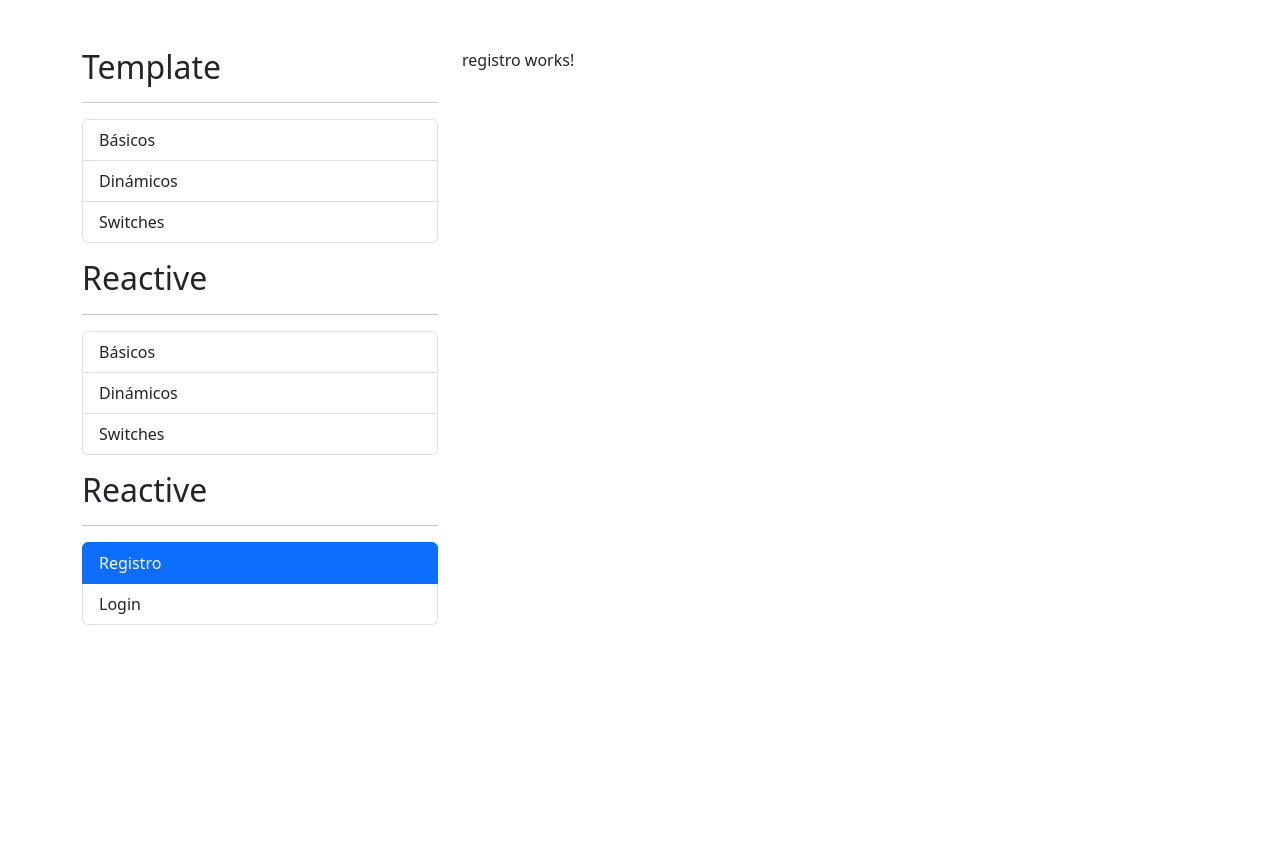
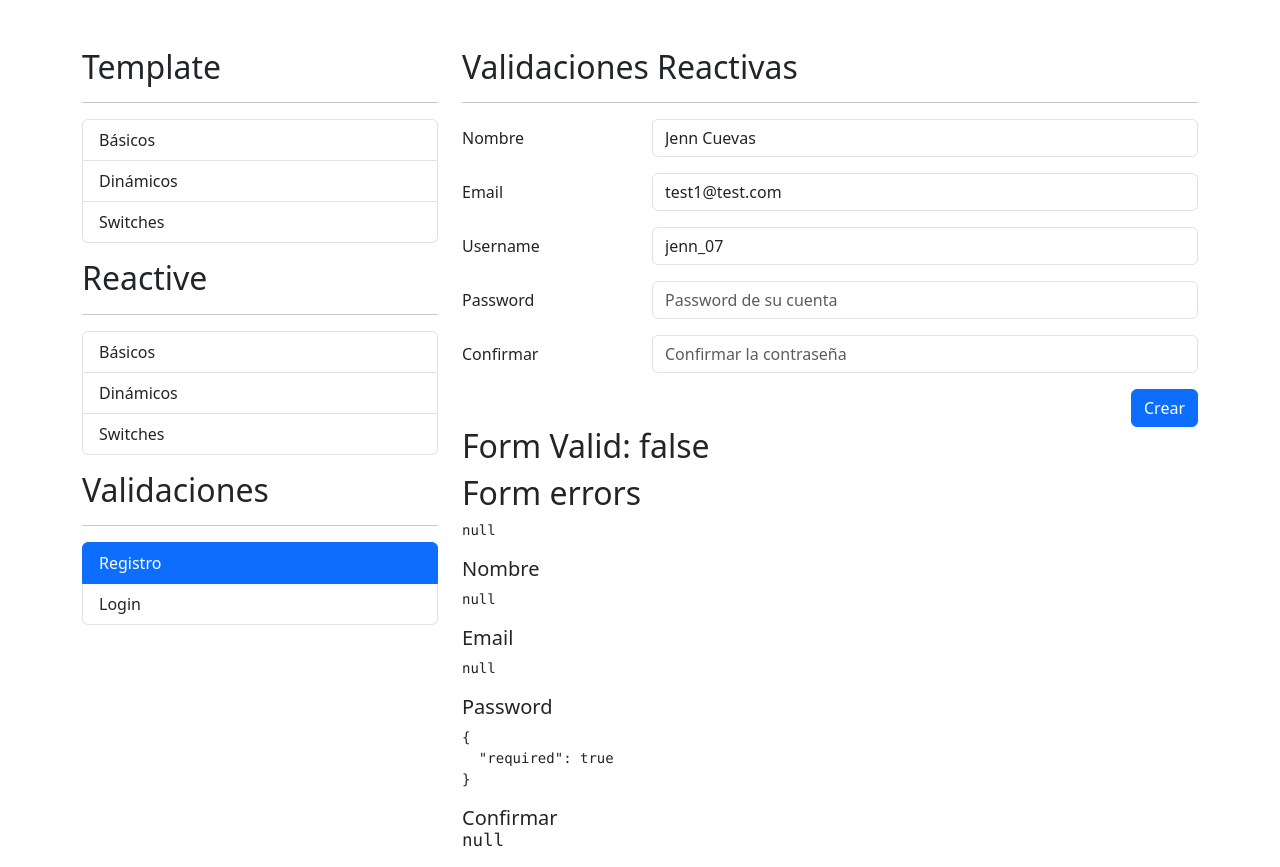
Before and after one commit to Jenn7895/formulariosApp, an Angular app: page /auth/registro in a window 1280 px wide. Before the commit the page ends 800 px from the top, so only its background shows below. Built offline with nearby package versions, Linux system fonts and the light colour scheme; no server answers.

Commit message:
Validaciones asincronas

```diff
--- a/src/app/app.module.ts
+++ b/src/app/app.module.ts
@@ -1,6 +1,6 @@
 import { NgModule } from '@angular/core';
 import { BrowserModule } from '@angular/platform-browser';
-
+import { HttpClientModule } from "@angular/common/http";
 import { AppRoutingModule } from './app-routing.module';
 import { AppComponent } from './app.component';
 import { SharedModule } from './shared/shared.module';
@@ -12,6 +12,7 @@
   imports: [
     BrowserModule,
     AppRoutingModule,
+    HttpClientModule,
     SharedModule
   ],
   providers: [],
--- a/src/app/auth/auth-routing.module.ts
+++ b/src/app/auth/auth-routing.module.ts
@@ -1,7 +1,8 @@
 import { NgModule } from '@angular/core';
 import { RouterModule, Routes } from '@angular/router';
+
+import { LoginComponent } from './pages/login/login.component';
 import { RegistroComponent } from './pages/registro/registro.component';
-import { LoginComponent } from './pages/login/login.component';
 
 const routes: Routes = [
   {
@@ -9,7 +10,7 @@
     children: [
       { path: 'registro', component: RegistroComponent },
       { path: 'login', component:LoginComponent },
-      { path: '**', redirectTo:'login' }
+      { path: '**', redirectTo:'registro' }
     ]
   }
 ];
--- a/src/app/auth/auth.module.ts
+++ b/src/app/auth/auth.module.ts
@@ -1,5 +1,6 @@
 import { NgModule } from '@angular/core';
 import { CommonModule } from '@angular/common';
+import { ReactiveFormsModule } from '@angular/forms';
 
 import { AuthRoutingModule } from './auth-routing.module';
 import { RegistroComponent } from './pages/registro/registro.component';
@@ -13,7 +14,8 @@
   ],
   imports: [
     CommonModule,
-    AuthRoutingModule
+    AuthRoutingModule,
+    ReactiveFormsModule
   ]
 })
 export class AuthModule { }
--- a/src/app/auth/pages/registro/registro.component.html
+++ b/src/app/auth/pages/registro/registro.component.html
@@ -1 +1,119 @@
-<p>registro works!</p>
+<h2>Validaciones Reactivas</h2>
+<hr>
+
+<div class="row">
+    <div class="col">
+
+        <form autocomplete="off"
+                [formGroup]="miFormulario"
+                (ngSubmit)="submitFormulario()">
+
+            <!-- Nombre -->
+            <div class="row mb-3">
+                <label class="col-sm-3 col-form-label">Nombre</label>
+                <div class="col-sm-9">
+                    <input type="text"
+                            class="form-control"
+                            formControlName="nombre"
+                            placeholder="Nombre del usuario">
+
+                    <span class="form-text text-danger"
+                            *ngIf="campoNoValido('nombre')">
+                        Debe de ser en formato de nombre y apellido
+                    </span>
+                </div>
+            </div>
+
+            <!-- Email -->
+            <div class="row mb-3">
+                <label class="col-sm-3 col-form-label">Email</label>
+                <div class="col-sm-9">
+                    <input type="email"
+                            class="form-control"
+                            formControlName="email"
+                            placeholder="Email del usuario">
+
+                    <span class="form-text text-danger"
+                            *ngIf="campoNoValido('email')">
+                        El correo es obligatorio
+                    </span>
+                </div>
+            </div>
+
+            <!-- Username -->
+            <div class="row mb-3">
+                <label class="col-sm-3 col-form-label">Username</label>
+                <div class="col-sm-9">
+                    <input type="text"
+                            class="form-control"
+                            formControlName="username"
+                            placeholder="Nombre código del usuario">
+                    <span class="form-text text-danger"
+                            *ngIf="campoNoValido('username')">
+                        El username no puede ser Strider
+                    </span>
+                </div>
+            </div>
+
+            <!-- Password -->
+            <div class="row mb-3">
+                <label class="col-sm-3 col-form-label">Password</label>
+                <div class="col-sm-9">
+                    <input type="password"
+                            class="form-control"
+                            formControlName="password"
+                            placeholder="Password de su cuenta">
+
+                    <span class="form-text text-danger"
+                            *ngIf="campoNoValido('password')">
+                        La contraseña debe ser mayor de 6 caracteres.
+                    </span>
+                </div>
+            </div>
+
+            <!-- Password 2-->
+            <div class="row mb-3">
+                <label class="col-sm-3 col-form-label">Confirmar</label>
+                <div class="col-sm-9">
+                    <input type="password"
+                            class="form-control"
+                            formControlName="password2"
+                            placeholder="Confirmar la contraseña">
+
+                    <span class="form-text text-danger"
+                            *ngIf="campoNoValido('password2')">
+                        La contraseñas deben ser iguales.
+                    </span>
+                </div>
+            </div>
+
+            <div class="row">
+                <div class="col">
+                    <button class="btn btn-primary float-end"
+                            type="submit">
+                        Crear
+                    </button>
+                </div>
+            </div>
+
+        </form>
+
+
+    </div>
+</div>
+
+<h2>Form Valid: {{ miFormulario.valid }}</h2>
+<h2>Form errors</h2>
+<pre>{{ miFormulario.errors | json }}</pre>
+
+<h5>Nombre</h5>
+<pre>{{ miFormulario.controls['nombre'].errors | json}}</pre>
+
+<h5>Email</h5>
+<pre>{{ miFormulario.controls['email'].errors | json}}</pre>
+
+<h5>Password</h5>
+<pre>{{ miFormulario.controls['password'].errors | json}}</pre>
+
+<h5>Confirmar<h5>
+<pre>{{ miFormulario.controls['password2'].errors | json}}</pre>
--- a/src/app/auth/pages/registro/registro.component.ts
+++ b/src/app/auth/pages/registro/registro.component.ts
@@ -1,4 +1,9 @@
 import { Component, OnInit } from '@angular/core';
+import { FormBuilder, FormGroup, Validators } from '@angular/forms';
+
+import { nombreApellidoPattern, emailPattern, noPuedeSerStrider } from '../../../shared/validator/validaciones';
+import { ValidatorService } from '../../../shared/validator/validator.service';
+import { EmailValidatorService } from '../../../shared/validator/email-validator.service';
 
 @Component({
   selector: 'app-registro',
@@ -8,9 +13,40 @@
 })
 export class RegistroComponent implements OnInit {
 
-  constructor() { }
+  miFormulario: FormGroup = this.fb.group({
+    nombre: ['', [ Validators.required, Validators.pattern( this.validatorService.nombreApellidoPattern ) ]],
+    email: ['', [ Validators.required, Validators.pattern( this.validatorService.emailPattern ) ], [ this.emailValidator ] ],
+    username: ['', [ Validators.required, this.validatorService.noPuedeSerStrider ]],
+    password: ['', [ Validators.required, Validators.minLength(6) ]],
+    password2: ['', [ Validators.required ]],
+  }, {
+    validators: [ this.validatorService.camposIguales('password','password2') ]
+  }
+  )
+
+  constructor( private fb: FormBuilder,
+                private validatorService: ValidatorService,
+                private emailValidator: EmailValidatorService ) { }
 
   ngOnInit(): void {
+
+    this.miFormulario.reset({
+      nombre: 'Jenn Cuevas',
+      email: 'test1@test.com',
+      username: 'jenn_07'
+    })
   }
 
+  campoNoValido( campo: string ){
+    return this.miFormulario.get(campo)?.invalid
+            && this.miFormulario.get(campo)?.touched;
+  }
+
+  submitFormulario() {
+
+    console.log( this.miFormulario.value );
+
+    this.miFormulario.markAllAsTouched();
+
+  }
 }
--- a/src/app/shared/sidemenu/sidemenu.component.html
+++ b/src/app/shared/sidemenu/sidemenu.component.html
@@ -27,7 +27,7 @@
 
 </ul>
 
-<h2 class="mt-3">Reactive</h2>
+<h2 class="mt-3">Validaciones</h2>
 <hr>
 
 <ul class="list-group">
--- /dev/null
+++ b/src/app/shared/validator/email-validator.service.ts
@@ -0,0 +1,27 @@
+import { HttpClient } from '@angular/common/http';
+import { Injectable } from '@angular/core';
+import { AbstractControl, AsyncValidator, ValidationErrors } from '@angular/forms';
+import { Observable } from 'rxjs';
+import { map } from 'rxjs/operators'
+
+@Injectable({
+  providedIn: 'root'
+})
+export class EmailValidatorService implements AsyncValidator {
+
+  constructor( private http: HttpClient ) { }
+  validate(control: AbstractControl<any, any>): Observable<ValidationErrors | null> {
+
+    const email = control.value;
+    console.log(email);
+    return this.http.get<any[]>( `http://localhost:3000/usuarios?q=${ email }`)
+                .pipe(
+                  map( resp => {
+                    return ( resp.length === 0 )
+                        ? null
+                        : { emailTomado: true }
+                  })
+                );
+  }
+
+}
--- /dev/null
+++ b/src/app/shared/validator/validaciones.ts
@@ -0,0 +1,29 @@
+import { FormControl } from '@angular/forms';
+
+
+export const nombreApellidoPattern: string = '([a-zA-Z]+) ([a-zA-Z]+)';
+export const emailPattern         : string = "^[a-z0-9._%+-]+@[a-z0-9.-]+\\.[a-z]{2,4}$";
+
+
+export const noPuedeSerStrider = ( control: FormControl ) => {
+    const valor:string = control.value?.trim().toLowerCase();
+    if ( valor === 'strider' ) {
+        return{
+        noStrider: true
+        }
+    }
+
+    return null;
+    }
+
+
+// noPuedeSerStrider( control: FormControl ) {
+// const valor:string = control.value?.trim().toLowerCase();
+// if ( valor === 'strider' ) {
+//     return{
+//     noStrider: true
+//     }
+// }
+
+// return null;
+// }
--- /dev/null
+++ b/src/app/shared/validator/validator.service.ts
@@ -0,0 +1,43 @@
+import { Injectable } from '@angular/core';
+import { AbstractControl, FormControl, ValidationErrors, FormGroup } from '@angular/forms';
+
+@Injectable({
+  providedIn: 'root'
+})
+export class ValidatorService {
+
+  public nombreApellidoPattern: string = '([a-zA-Z]+) ([a-zA-Z]+)';
+  public emailPattern         : string = "^[a-z0-9._%+-]+@[a-z0-9.-]+\\.[a-z]{2,4}$";
+
+  constructor() { }
+
+  noPuedeSerStrider( control: FormControl ): ValidationErrors | null {
+    const valor:string = control.value?.trim().toLowerCase();
+    if ( valor === 'strider' ) {
+        return{
+        noStrider: true
+        }
+    }
+
+    return null;
+  }
+
+  camposIguales( campo1: string, campo2:string ) {
+
+    return ( formGroup: AbstractControl ): ValidationErrors | null => {
+
+      const pass1 = formGroup.get(campo1)?.value;
+      const pass2 = formGroup.get(campo2)?.value;
+
+      if ( pass1 !== pass2 ) {
+        formGroup.get(campo2)?.setErrors({ noIguales: true })
+        return { noIguales: true }
+      }
+
+      formGroup.get(campo2)?.setErrors(null);
+
+      return null;
+    }
+
+  }
+}
```
